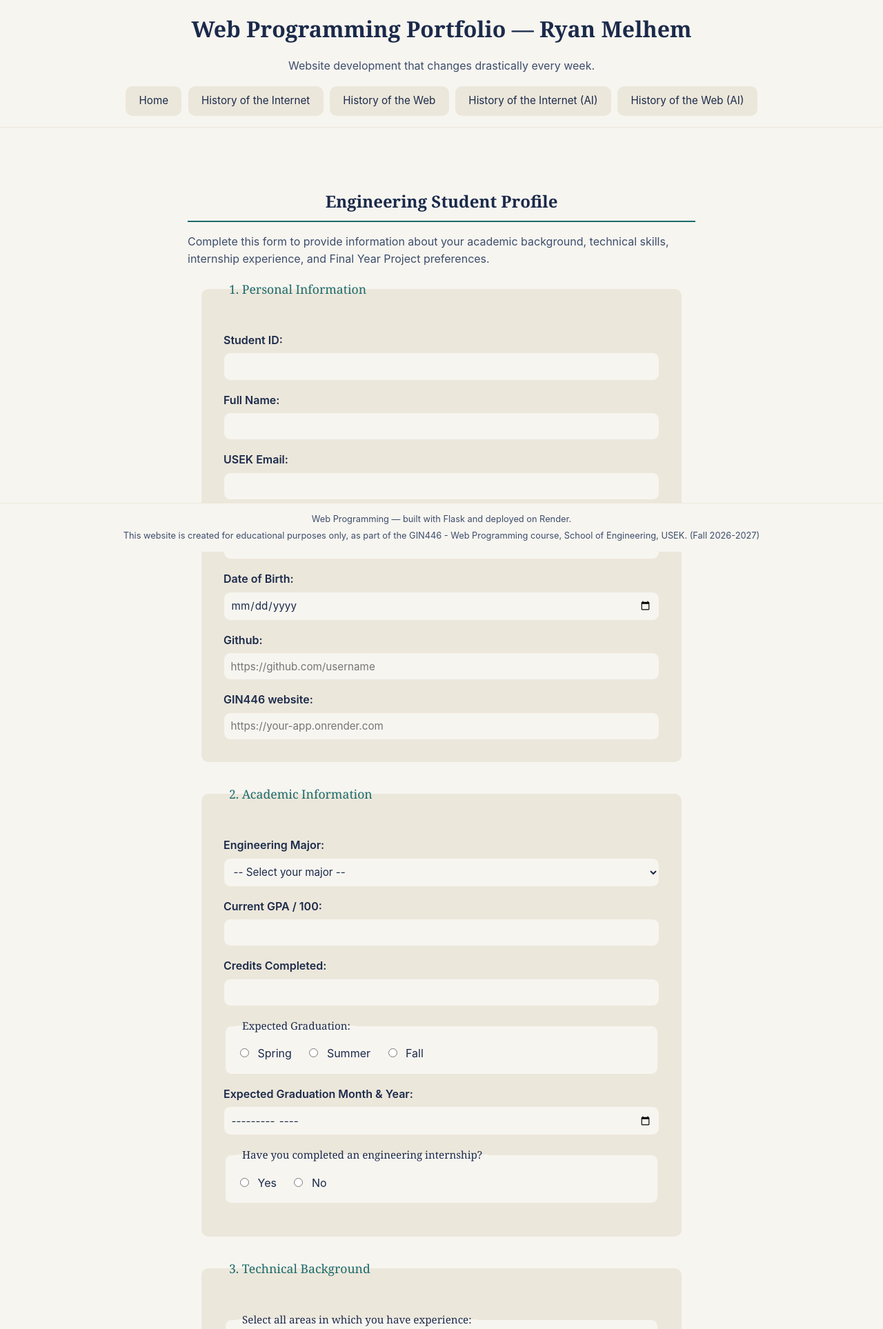
After one commit to RyanMelhem/web-programming-site, a Flask app: page /submit-profile in a window 1280 px wide. The commit adds this page. Shown: the top 1927 px of the page at 69% size. Run offline with Flask 3, Linux system fonts and the light colour scheme.

Commit message:
Add Engineering Student Profile form with validation and styling

```diff
--- a/app.py
+++ b/app.py
@@ -1,9 +1,42 @@
 """
-Web Programming — Flask application.
-Serves the portfolio home page and the Week 2 history pages (hand-made and AI).
+Web Programming — Flask application (Week 4).
+
+Download this file from e-learning and REPLACE all the contents of your existing
+app.py with it. Then run your app as usual.
+
+WHAT THIS FILE DOES (the "black box" for this week)
+---------------------------------------------------
+It adds the "Engineering Student Profile" form. You do NOT need to understand this
+code yet — server-side form handling is taught in a later session. For now:
+
+  GET  /submit-profile   -> shows your form   (you build templates/profile_form.html)
+  POST /submit-profile   -> reads the submitted data and shows your profile page
+                            (renders templates/profile.html, which extends your
+                             base.html so it appears in YOUR design / CSS)
+
+HOW THE DATA REACHES THE PROFILE PAGE
+-------------------------------------
+When the form is submitted, this route reads every field the form sends and hands
+it to profile.html. Three variables are available inside profile.html:
+
+  data      -> a dictionary of all single-value fields, keyed by the field `name`,
+               e.g. data['fullname'], data['student_id'], data['email'],
+               data['major'], data['gpa'], data['project_title'], ...
+  skills    -> a LIST of the ticked "skills" checkboxes
+  software  -> a LIST of the selected "software" options (from the multiple <select>)
+
+Note: `skills` and `software` can hold several values, so they are read as lists.
+Every other field is a single value inside `data`.
+
+Example inside profile.html (which extends your base.html):
+
+  <h1>{{ data['fullname'] }}</h1>
+  <p>{{ data['major'] }}</p>
+  <p>Skills: {{ skills | join(', ') }}</p>
+  <p>Software: {{ software | join(', ') }}</p>
 """
 
-from flask import Flask, render_template
+from flask import Flask, render_template, request
 
 app = Flask(__name__)
 
@@ -12,11 +45,11 @@ app = Flask(__name__)
 def home():
     """Serve the portfolio home page."""
     weekly_work = [
-        {"week": 1, "title": "Live site launched", "url": "/"},
         {"week": 2, "title": "History of the Internet", "url": "/internet-history"},
         {"week": 2, "title": "History of the Web", "url": "/web-history"},
         {"week": 2, "title": "History of the Internet (AI)", "url": "/internet-history-ai"},
         {"week": 2, "title": "History of the Web (AI)", "url": "/web-history-ai"},
+        {"week": 4, "title": "Engineering Student Profile", "url": "/submit-profile"},
     ]
     return render_template("index.html", weekly_work=weekly_work)
 
@@ -41,5 +74,24 @@ def web_history_ai():
     return render_template("web-history-ai.html")
 
 
+@app.route("/submit-profile", methods=["GET", "POST"])
+def submit_profile():
+    """
+    GET  -> show the profile form (you build templates/profile_form.html).
+    POST -> read the submitted fields and show the profile page
+            (templates/profile.html, which extends your base.html).
+    """
+    if request.method == "POST":
+        data = request.form.to_dict()                   # all single-value fields
+        skills = request.form.getlist("skills")         # checkboxes -> list
+        software = request.form.getlist("software")     # multiple <select> -> list
+        return render_template(
+            "profile.html", data=data, skills=skills, software=software
+        )
+
+    # First visit (GET): just show the empty form.
+    return render_template("profile-form.html")
+
+
 if __name__ == "__main__":
     app.run(debug=True)
--- /dev/null
+++ b/static/form_style.css
@@ -0,0 +1,149 @@
+/* Form layout */
+form {
+    max-width: 700px;
+    margin: 0 auto;
+}
+
+/* Each section becomes a clean card */
+fieldset {
+    background-color: var(--bg-elevated);
+    border: none;
+    border-radius: var(--radius);
+    padding: var(--spacing-md);
+    margin-bottom: var(--spacing-md);
+}
+
+/* Nested fieldsets (radio groups) get a lighter touch */
+fieldset fieldset {
+    background-color: var(--bg);
+    border: 1px solid var(--bg-elevated);
+    padding: var(--spacing-sm);
+    margin-top: var(--spacing-sm);
+    margin-bottom: var(--spacing-sm);
+}
+
+legend {
+    font-family: var(--font-heading);
+    color: var(--primary);
+    font-size: 1.1rem;
+    padding: 0 0.5rem;
+}
+
+fieldset fieldset legend {
+    font-size: 0.95rem;
+    color: var(--text);
+}
+
+/* Labels and inputs stacked, one per line */
+label {
+    display: block;
+    margin-top: var(--spacing-sm);
+    margin-bottom: 0.3rem;
+    font-weight: 600;
+    color: var(--text);
+}
+
+input[type="text"],
+input[type="email"],
+input[type="tel"],
+input[type="url"],
+input[type="date"],
+input[type="month"],
+input[type="time"],
+input[type="number"],
+select,
+textarea {
+    width: 100%;
+    padding: 0.6rem;
+    border: 1px solid var(--bg-elevated);
+    border-radius: var(--radius);
+    background-color: var(--bg);
+    color: var(--text);
+    font-family: var(--font-body);
+    font-size: 0.95rem;
+}
+
+textarea {
+    resize: vertical;
+}
+
+select[multiple] {
+    height: 8rem;
+}
+
+/* Checkboxes and radios sit inline with their label */
+input[type="checkbox"],
+input[type="radio"] {
+    width: auto;
+    margin-right: 0.5rem;
+    accent-color: var(--primary);
+}
+
+fieldset fieldset label {
+    display: inline;
+    font-weight: normal;
+    margin-top: 0;
+    margin-right: var(--spacing-sm);
+}
+
+/* Consent checkbox line */
+form > input[type="checkbox"] {
+    margin-top: var(--spacing-md);
+}
+
+form > label[for="confirmation"] {
+    display: inline;
+    font-weight: normal;
+}
+
+/* Buttons */
+button {
+    font-family: var(--font-body);
+    font-size: 0.95rem;
+    padding: 0.7rem 1.4rem;
+    border-radius: var(--radius);
+    border: none;
+    cursor: pointer;
+    margin-top: var(--spacing-md);
+    margin-right: 0.6rem;
+}
+
+button[type="submit"] {
+    background-color: var(--primary);
+    color: #ffffff;
+}
+
+button[type="submit"]:hover {
+    background-color: var(--primary-hover);
+}
+
+button[type="reset"] {
+    background-color: var(--bg);
+    color: var(--text);
+    border: 1px solid var(--bg-elevated);
+}
+
+button[type="reset"]:hover {
+    background-color: var(--bg-elevated);
+}
+
+/* Color picker sizing */
+input[type="color"] {
+    width: 60px;
+    height: 40px;
+    padding: 0.2rem;
+    border: 1px solid var(--bg-elevated);
+    border-radius: var(--radius);
+    cursor: pointer;
+}
+
+/* Mobile-first: shrink padding on small screens */
+fieldset {
+    padding: var(--spacing-sm);
+}
+
+@media (min-width: 600px) {
+    fieldset {
+        padding: var(--spacing-md);
+    }
+}
--- a/static/style.css
+++ b/static/style.css
@@ -1,11 +1,11 @@
 :root {
     /* Colors */
-    --bg: #0f1730;
-    --bg-elevated: #16204a;
-    --text: #e8eaf3;
-    --text-muted: #b6bcd6;
-    --primary: #9b6bff;
-    --primary-hover: #b389ff;
+    --bg: #f7f5f0;
+    --bg-elevated: #ece7db;
+    --text: #1b2a4a;
+    --text-muted: #3d4d6b;
+    --primary: #1b6b6b;
+    --primary-hover: #145454;
 
     /* Fonts */
     --font-heading: Georgia, 'Times New Roman', serif;
@@ -30,17 +30,18 @@ body {
     color: var(--text);
     font-family: var(--font-body);
     line-height: 1.6;
-    padding: var(--spacing-md);
+    padding: 0;
 }
 
 h1, h2, h3 {
     font-family: var(--font-heading);
     color: var(--text);
+    text-align: center;
 }
 
 h1 {
-    font-size: 2.25rem;
-    margin-bottom: var(--spacing-sm);
+    font-size: 1.8rem;
+    margin: 0 0 0.5rem 0;
 }
 
 h2 {
@@ -54,6 +55,7 @@ h2 {
 h3 {
     font-size: 1.2rem;
     margin-bottom: 0.4rem;
+    text-align: left;
 }
 
 p {
@@ -71,12 +73,27 @@ a:hover {
     text-decoration: underline;
 }
 
+/* Sticky header */
 header {
-    margin-bottom: var(--spacing-lg);
+    position: sticky;
+    top: 0;
+    z-index: 100;
+    background-color: var(--bg);
+    border-bottom: 1px solid var(--bg-elevated);
+    padding: var(--spacing-sm) var(--spacing-md);
+    text-align: center;
+}
+
+header p {
+    text-align: center;
 }
 
 nav {
     margin-top: var(--spacing-sm);
+    display: flex;
+    flex-wrap: wrap;
+    justify-content: center;
+    gap: 0.6rem;
 }
 
 nav a {
@@ -84,8 +101,6 @@ nav a {
     background-color: var(--bg-elevated);
     color: var(--text);
     padding: 0.6rem 1.2rem;
-    margin-right: 0.6rem;
-    margin-bottom: 0.6rem;
     border-radius: var(--radius);
     text-decoration: none;
     font-size: 0.95rem;
@@ -99,6 +114,9 @@ nav a:hover {
 
 main {
     max-width: 800px;
+    margin: 0 auto;
+    padding: var(--spacing-md);
+    padding-bottom: 6rem; /* keeps content clear of the fixed footer */
 }
 
 section {
@@ -110,6 +128,7 @@ article {
     padding: var(--spacing-sm);
     border-radius: var(--radius);
     margin-bottom: var(--spacing-sm);
+    text-align: left;
 }
 
 article a {
@@ -125,23 +144,23 @@ li {
     margin-bottom: 0.6rem;
 }
 
+/* Sticky (fixed) footer */
 footer {
-    margin-top: var(--spacing-lg);
-    padding-top: var(--spacing-md);
+    position: fixed;
+    bottom: 0;
+    left: 0;
+    width: 100%;
+    background-color: var(--bg);
     border-top: 1px solid var(--bg-elevated);
     color: var(--text-muted);
-    font-size: 0.85rem;
-}
-/* Flexbox for the nav */
-nav {
-    display: flex;
-    flex-wrap: wrap;
-    gap: 0.6rem;
+    font-size: 0.8rem;
+    text-align: center;
+    padding: 0.6rem var(--spacing-sm);
+    z-index: 100;
 }
 
-nav a {
-    margin-right: 0;
-    margin-bottom: 0;
+footer p {
+    margin: 0.2rem 0;
 }
 
 /* Grid for the Weekly Work list */
@@ -149,6 +168,7 @@ main ul {
     display: grid;
     grid-template-columns: repeat(auto-fit, minmax(240px, 1fr));
     gap: 1rem;
+    text-align: left;
 }
 
 main li {
@@ -157,13 +177,10 @@ main li {
     border-radius: var(--radius);
     margin-bottom: 0;
 }
+
 /* Mobile-first base adjustments */
-body {
-    padding: var(--spacing-sm);
-}
-
 h1 {
-    font-size: 1.6rem;
+    font-size: 1.5rem;
 }
 
 h2 {
@@ -179,14 +196,14 @@ main ul {
     grid-template-columns: 1fr;
 }
 
+footer {
+    font-size: 0.7rem;
+}
+
 /* Tablet and up */
 @media (min-width: 600px) {
-    body {
-        padding: var(--spacing-md);
-    }
-
     h1 {
-        font-size: 2rem;
+        font-size: 1.8rem;
     }
 
     h2 {
@@ -196,16 +213,16 @@ main ul {
     main ul {
         grid-template-columns: repeat(auto-fit, minmax(240px, 1fr));
     }
+
+    footer {
+        font-size: 0.8rem;
+    }
 }
 
 /* Desktop and up */
 @media (min-width: 1024px) {
-    body {
-        padding: var(--spacing-lg);
-    }
-
     h1 {
-        font-size: 2.25rem;
+        font-size: 2rem;
     }
 
     nav a {
--- a/templates/base.html
+++ b/templates/base.html
@@ -5,6 +5,7 @@
     <meta name="viewport" content="width=device-width, initial-scale=1.0">
     <title>{% block title %}My Web Programming Portfolio{% endblock %}</title>
     <link rel="stylesheet" href="{{ url_for('static', filename='style.css') }}">
+    {% block head %}{% endblock %}
 </head>
 <body>
     <header>
--- /dev/null
+++ b/templates/profile-form.html
@@ -0,0 +1,184 @@
+{% extends "base.html" %}
+{% block title %}Engineering Student Profile{% endblock %}
+{% block head %}
+<link rel="stylesheet" href="{{ url_for('static', filename='form_style.css') }}">
+{% endblock %}
+{% block content %}
+  <h2>Engineering Student Profile</h2>
+  <p>Complete this form to provide information about your academic background, technical skills, internship experience, and Final Year Project preferences.</p>
+
+  <form action="{{ url_for('submit_profile') }}" method="post">
+    <fieldset>
+      <legend>1. Personal Information</legend>
+
+      <label for="student_id">Student ID:</label>
+      <input type="text" id="student_id" name="student_id" pattern="[0-9]{9}" required title="Enter a 9-digit student ID">
+
+      <label for ="fullname">Full Name:</label>
+      <input type="text" id="fullname" name="fullname" required maxlength="50">
+
+      <label for="email">USEK Email:</label>
+      <input type="email" id="email" name="email" required pattern="[a-zA-Z0-9._%+-]+@net\.usek\.edu\.lb" title="Enter a valid USEK email address (e.g., john.doe@net.usek.edu.lb)">
+
+      <label for="phone">Mobile Number:</label>
+      <input type="tel" id="phone" name="phone" required pattern="\+?[0-9\s]{8,15}" placeholder="+961 70 123456" title="Enter a valid mobile number (e.g. +961 70 123456)">
+
+      <label for="birthdate">Date of Birth:</label>
+      <input type="date" id="birthdate" name="birthdate" required>
+
+      <label for="portfolio">Github:</label>
+      <input type="url" id="portfolio" name="portfolio" pattern="https://github\.com/.+" placeholder="https://github.com/username" title="Enter a valid GitHub profile URL (e.g. https://github.com/username)">
+
+      <label for="gin446">GIN446 website:</label>
+      <input type="url" id="gin446" name="gin446" pattern="https://.+\.onrender\.com/?.*" placeholder="https://your-app.onrender.com" title="Enter your deployed Render website link">
+    </fieldset>
+    <fieldset>
+      <legend>2. Academic Information</legend>
+
+      <label for="major">Engineering Major:</label>
+      <select id="major" name="major" required>
+      <option value="">-- Select your major --</option>
+      <option value="Computer">Computer Engineering</option>
+      <option value="Electrical">Electrical Engineering</option>
+      <option value="Biomedical">Biomedical Engineering</option>
+      <option value="Telecommunications">Telecommunications Engineering</option>
+      </select>
+
+      <label for="gpa">Current GPA / 100:</label>
+      <input type="number" id="gpa" name="gpa" min="40" max="100" step="0.01" required>
+
+      <label for="credits">Credits Completed:</label>
+      <input type="number" id="credits" name="credits" min="0" max="146" required>
+
+      <fieldset>
+        <legend>Expected Graduation:</legend>
+
+        <input type="radio" id="grad_spring" name="graduation" value="Spring" required>
+        <label for="grad_spring">Spring</label>
+
+        <input type="radio" id="grad_summer" name="graduation" value="Summer">
+        <label for="grad_summer">Summer</label>
+
+        <input type="radio" id="grad_fall" name="graduation" value="Fall">
+        <label for="grad_fall">Fall</label>
+      </fieldset>
+
+      <label for="graduation_month">Expected Graduation Month & Year:</label>
+      <input type="month" id="graduation_month" name="graduation_month" required>
+
+      <fieldset>
+        <legend>Have you completed an engineering internship?</legend>
+        <input type="radio" id="internship_yes" name="internship_completed" value="Yes" required>
+        <label for="internship_yes">Yes</label>
+        <input type="radio" id="internship_no" name="internship_completed" value="No">
+        <label for="internship_no">No</label>
+      </fieldset>
+    </fieldset>
+
+    <fieldset>
+      <legend>3. Technical Background</legend>
+      <fieldset>
+        <legend>Select all areas in which you have experience:</legend>
+
+        <input type="checkbox" id="skill_programming" name="skills" value="Programming">
+        <label for="skill_programming">Programming</label>
+
+        <input type="checkbox" id="skill_embedded" name="skills" value="Embedded Systems">
+        <label for="skill_embedded">Embedded Systems</label>
+
+        <input type="checkbox" id="skill_electronics" name="skills" value="Electronics">
+        <label for="skill_electronics">Electronics</label>
+
+        <input type="checkbox" id="skill_networks" name="skills" value="Computer Networks">
+        <label for="skill_networks">Computer Networks</label>
+
+        <input type="checkbox" id="skill_telecom" name="skills" value="Telecommunications">
+        <label for="skill_telecom">Telecommunications</label>
+
+        <input type="checkbox" id="skill_biomedical" name="skills" value="Biomedical Instrumentation">
+        <label for="skill_biomedical">Biomedical Instrumentation</label>
+
+        <input type="checkbox" id="skill_ai" name="skills" value="Artificial Intelligence / Machine Learning">
+        <label for="skill_ai">Artificial Intelligence / Machine Learning</label>
+
+        <input type="checkbox" id="skill_signal" name="skills" value="Signal Processing">
+        <label for="skill_signal">Signal Processing</label>
+      </fieldset>
+
+      <label for="language">Primary Programming Language:</label>
+      <input type="text" id="language" name="language" list="lang-options" placeholder="Start typing...">
+      <datalist id="lang-options">
+        <option value="Python">
+        <option value="C">
+        <option value="C++">
+        <option value="Java">
+        <option value="MATLAB">
+        <option value="JavaScript">
+      </datalist>
+
+      <label for="software">Engineering Software Used:</label>
+      <select id="software" name="software" multiple>
+        <option value="MATLAB">MATLAB</option>
+        <option value="LabVIEW">LabVIEW</option>
+        <option value="Vivado">Vivado</option>
+        <option value="SolidWorks">SolidWorks</option>
+        <option value="Simulink">Simulink</option>
+        <option value="LTspice">LTspice</option>
+      </select>
+    </fieldset>
+
+    <fieldset>
+      <legend>4. Final Year Project</legend>
+
+      <label for="project_title">Proposed Project Title:</label>
+      <input type="text" id="project_title" name="project_title" placeholder="Enter a tentative project title" required>
+
+      <label for="project_area">Preferred Project Area:</label>
+      <select id="project_area" name="project_area">
+        <optgroup label="Computer Engineering">
+          <option value="AI">Artificial Intelligence</option>
+          <option value="WebApplications">Web Applications</option>
+          <option value="Cybersecurity">Cybersecurity</option>
+          <option value="IoT">Internet of Things</option>
+        </optgroup>
+        <optgroup label="Electrical Engineering">
+          <option value="PowerSystems">Power Systems</option>
+          <option value="RenewableEnergy">Renewable Energy</option>
+          <option value="ControlSystems">Control Systems</option>
+        </optgroup>
+        <optgroup label="Biomedical Engineering">
+          <option value="MedicalImaging">Medical Imaging</option>
+          <option value="Biosensors">Biosensors</option>
+          <option value="MedicalDevices">Medical Devices</option>
+        </optgroup>
+        <optgroup label="Telecommunications Engineering">
+          <option value="WirelessCommunications">Wireless Communications</option>
+          <option value="5G/6GNetworks">5G / 6G Networks</option>
+        </optgroup>
+      </select>
+
+      <label for="description">Brief Project Description:</label>
+      <textarea id="description" name="description" rows="8" maxlength="500" placeholder="Provide a brief description explaining the outcome, the problems and the events of your project!"></textarea>
+
+      <label for="team_size">Preferred Team Size:</label>
+      <input type="number" id="team_size" name="team_size" min="2" max="6" required>
+
+      <label for="project_color">Choose a color for your project dashboard:</label>
+      <input type="color" id="project_color" name="project_color">
+
+      <label for="meeting_date">Preferred Meeting Date:</label>
+      <input type="date" id="meeting_date" name="meeting_date">
+
+      <label for="meeting_time">Preferred Meeting Time:</label>
+      <input type="time" id="meeting_time" name="meeting_time">
+    </fieldset>
+
+    <input type="hidden" name="form_version" value="2026-2027">
+
+    <input type="checkbox" id="confirmation" name="confirmation" required>
+    <label for="confirmation">I confirm that the information provided is accurate.</label>
+
+    <button type="submit">Submit Profile</button>
+    <button type="reset">Clear Form</button>
+  </form>
+{% endblock %}
```
Also changed, not shown: templates/profile.html (added, +138 -0 lines).
